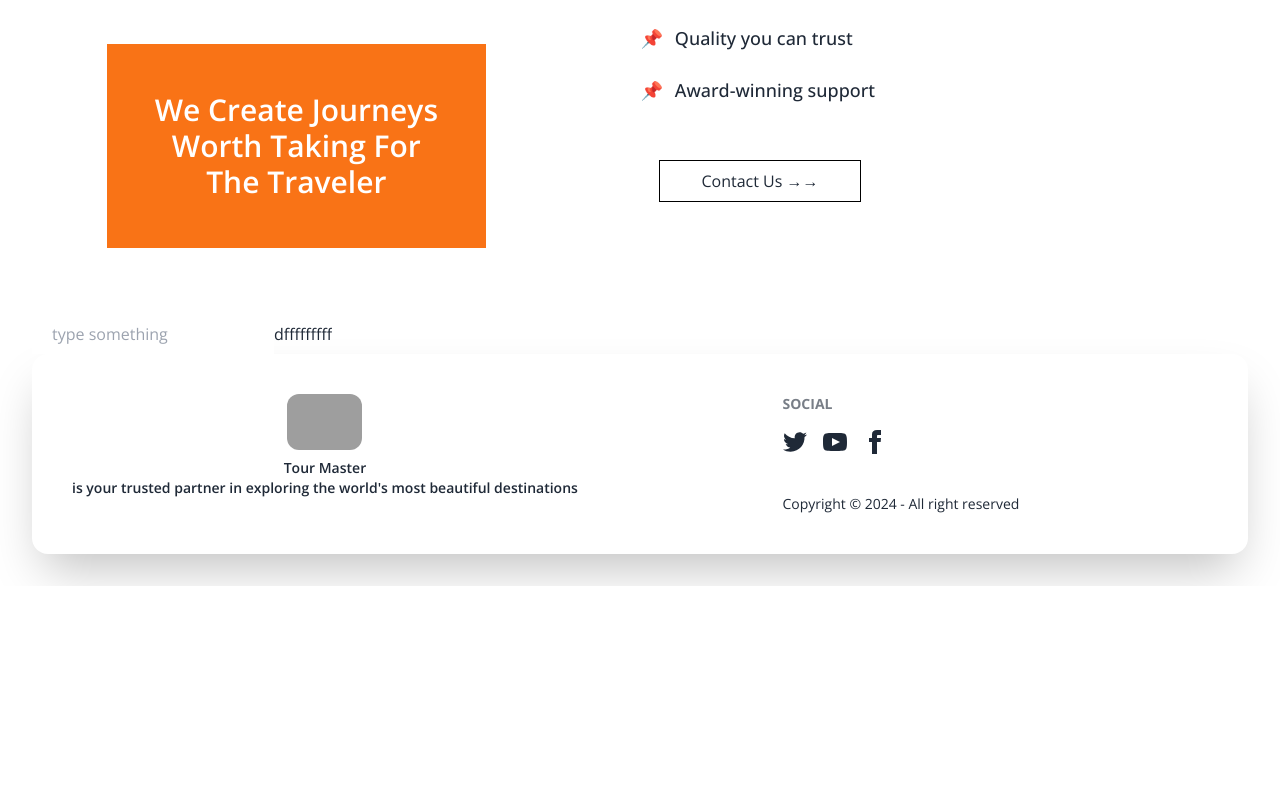
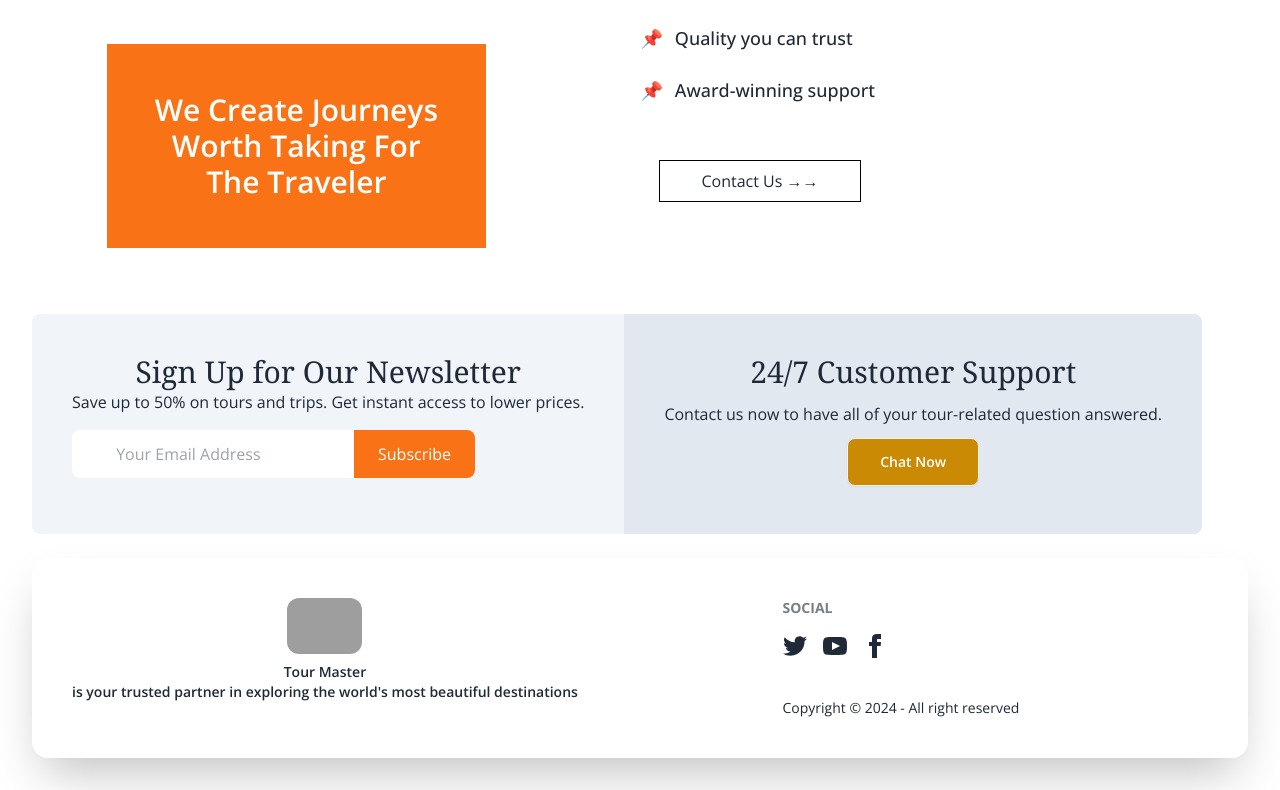
Before and after one commit to sumaiyaurmi/assignment-10-client, a React (Vite) app: page / in a window 1280 px wide. Shown: the part 1356-2146 px from the top of the page. Before the commit the page ends 1942 px from the top, so only its background shows below. Built offline with nearby package versions, Linux system fonts and the light colour scheme; no server answers; grey boxes are pictures that could not be loaded.

Commit message:
newsletter section added

```diff
--- a/src/Components/Layouts/Newsletter.jsx
+++ b/src/Components/Layouts/Newsletter.jsx
@@ -1,17 +1,29 @@
-
 const Newsletter = () => {
-    return (
-        <div className="flex flex-col md:flex-row">
-            <div className="md:w/1">
-                <h2></h2>
-                <div>
-                    <input type="text" className="py-2 px-5" placeholder="type something"/>
-                    <input type="button" value="dfffffffff" />
-                </div>
-            </div>
-            <div></div>
+  return (
+    <div className="flex flex-col md:flex-row my-6">
+      <div className=" bg-slate-100 p-10 rounded-l-lg">
+        <h2 className="font-serif text-2xl md:text-3xl">
+          Sign Up for Our Newsletter
+        </h2>
+<p>Save up to 50% on tours and trips. Get instant access to lower prices.</p>
+        <div className="my-4 text-left">
+          <input
+            type="email"
+            className="py-3 rounded-l-lg lg:px-10"
+            placeholder=" Your Email Address"
+          />
+          <input type="button"  className="py-3 text-white bg-orange-500 px-6 rounded-r-lg" value="Subscribe" />
         </div>
-    );
+      </div>
+      <div className=" bg-slate-200 p-10 rounded-r-lg space-y-3">
+        <h1 className="font-serif text-2xl md:text-3xl">
+          24/7 Customer Support
+        </h1>
+        <p>Contact us now to have all of your tour-related question answered.</p>
+        <button className="btn py-4 px-8 text-white bg-yellow-600">Chat Now</button>
+      </div>
+    </div>
+  );
 };
 
 export default Newsletter;
```
